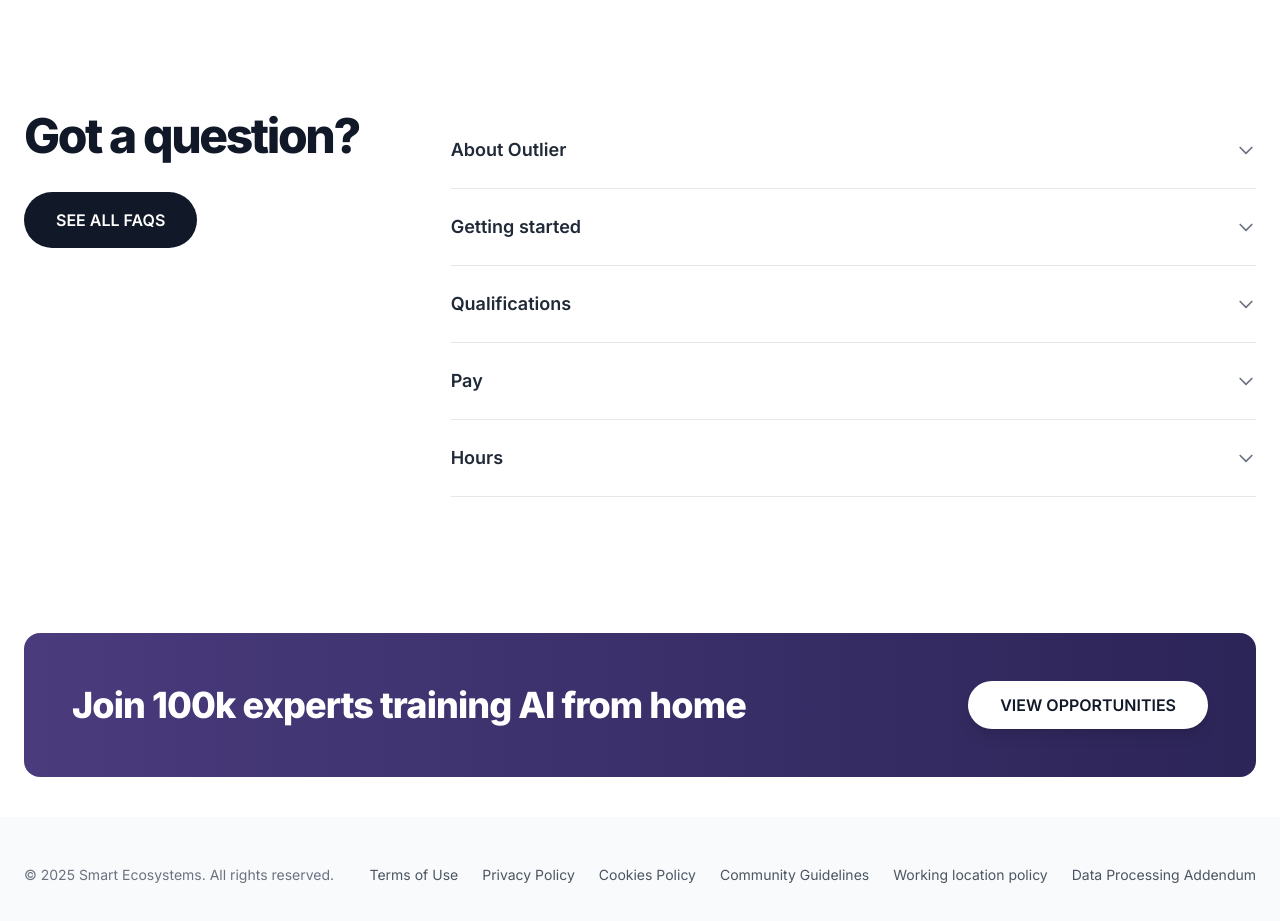
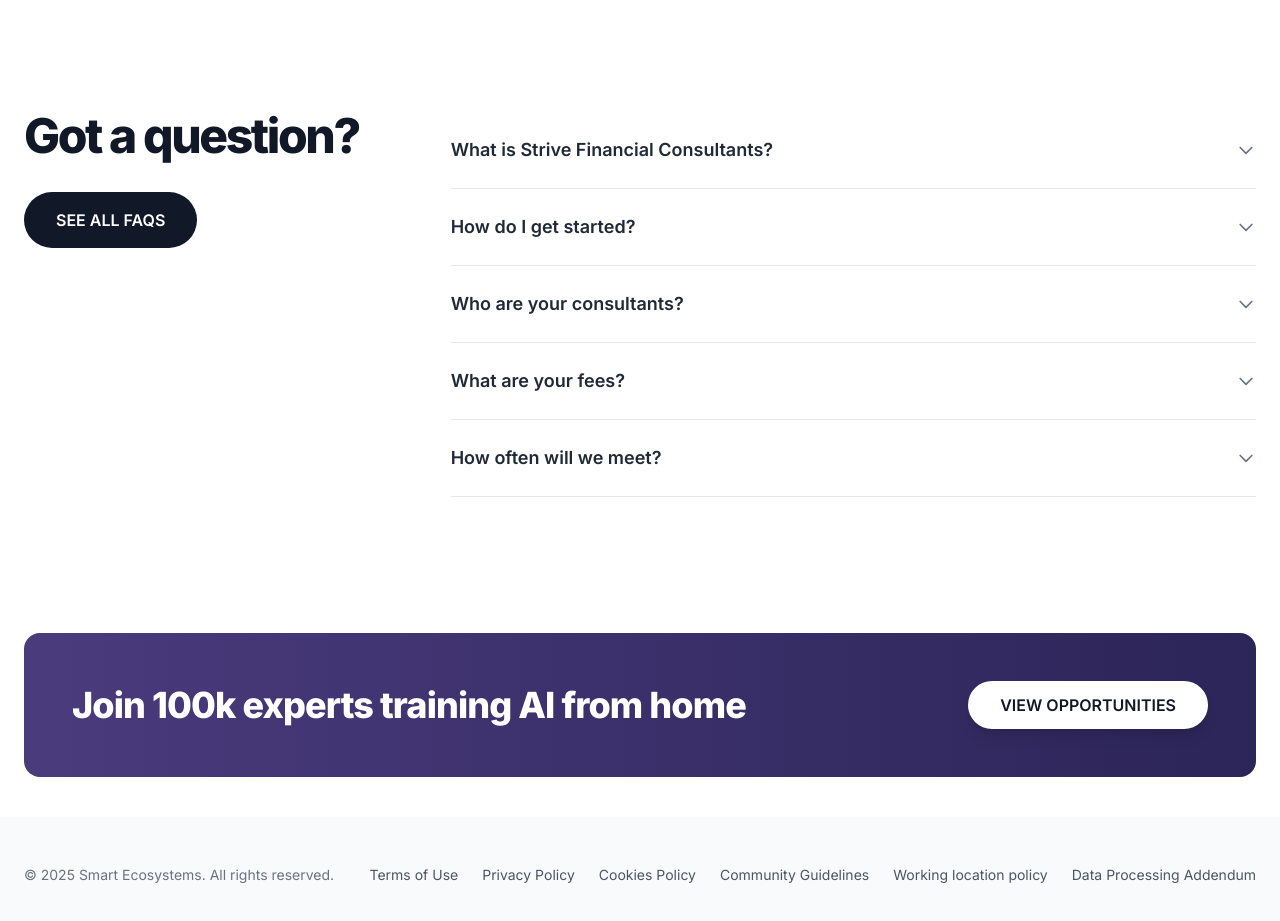
Before and after one commit to unkpell0/outlier-clone-ai, a React (Vite) app: page / in a window 1280 px wide. Shown: the part 4880-5801 px from the top of the page. Built offline with nearby package versions, Linux system fonts and the light colour scheme.

Commit message:
Update FAQ.tsx

```diff
--- a/components/FAQ.tsx
+++ b/components/FAQ.tsx
@@ -2,11 +2,11 @@
 import React, { useState } from 'react';
 
 const faqData = [
-    { question: "About Outlier", answer: "Outlier is a platform that connects domain experts with opportunities to train and improve leading AI models. We are powered by Scale AI and provide flexible, remote work for specialists across the globe." },
-    { question: "Getting started", answer: "To get started, simply click on 'View Opportunities', find a project that matches your expertise, and complete the application process. Once approved, you can start working on tasks right away." },
-    { question: "Qualifications", answer: "We look for individuals with deep knowledge or professional experience in a wide range of fields. This can range from advanced degrees and professional certifications to demonstrable expertise through a portfolio of work." },
-    { question: "Pay", answer: "Pay varies by project and is typically based on the complexity and skill required for the tasks. We offer competitive, project-based rates and ensure timely payments for all completed work." },
-    { question: "Hours", answer: "The work is highly flexible. There are no minimum or maximum hour requirements. You can work as much or as little as you want, whenever it fits your schedule." },
+    { question: "What is Strive Financial Consultants?", answer: "Strive is a dedicated financial consulting firm providing personalized investment management and financial planning services. We help individuals and families achieve their financial goals through expert, data-driven strategies." },
+    { question: "How do I get started?", answer: "The first step is a complimentary consultation. Click 'Schedule a Consultation' to book a meeting. We'll discuss your goals and see if we're a good fit. There's no obligation." },
+    { question: "Who are your consultants?", answer: "Our team consists of Certified Financial Planners (CFPs) and accredited professionals with years of experience in wealth management, retirement planning, and market analysis." },
+    { question: "What are your fees?", answer: "We believe in transparency. Our fees are typically based on a percentage of assets under management. We'll provide a clear fee structure during our initial consultation." },
+    { question: "How often will we meet?", answer: "We establish a regular review schedule, typically quarterly or semi-annually. However, we're always available to connect whenever you have questions or when life events require a strategy adjustment." },
 ];
 
 const AccordionItem = ({ item, isOpen, onClick }) => (
```
